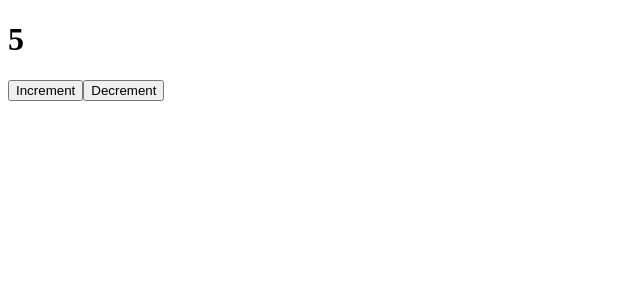
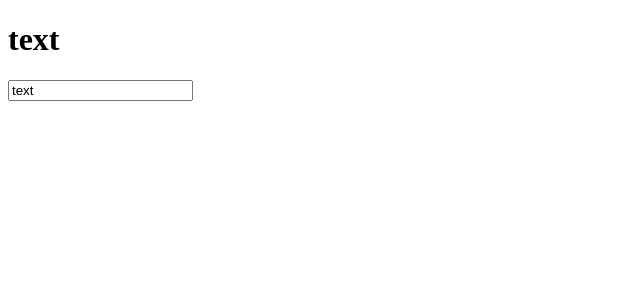
Before and after one commit to mademoiselletrojan/TormentReact, a React (Create React App) app: page / in a window 1280 px wide. Shown: the top 300 px of the page, without its empty margins (0-640 px from the left). Built offline with nearby package versions, Linux system fonts and the light colour scheme.

Commit message:
event onChange

```diff
--- a/src/App.js
+++ b/src/App.js
@@ -1,20 +1,16 @@
 import React, { useState } from "react";
 
 function App() {
-  const [likes, setLikes] = useState(5);
-
-  function increment() {
-    setLikes(likes + 1);
-  }
-  function decrement() {
-    setLikes(likes - 1);
-  }
+  const [value, setValue] = useState("text");
 
   return (
     <div className="App">
-      <h1>{likes}</h1>
-      <button onClick={increment}>Increment</button>
-      <button onClick={decrement}>Decrement</button>
+      <h1>{value}</h1>
+      <input
+        type="text"
+        value={value}
+        onChange={(event) => setValue(event.target.value)}
+      />
     </div>
   );
 }
```
Also changed, not shown: src/components/Counter.jsx (added), src/functions.txt.
